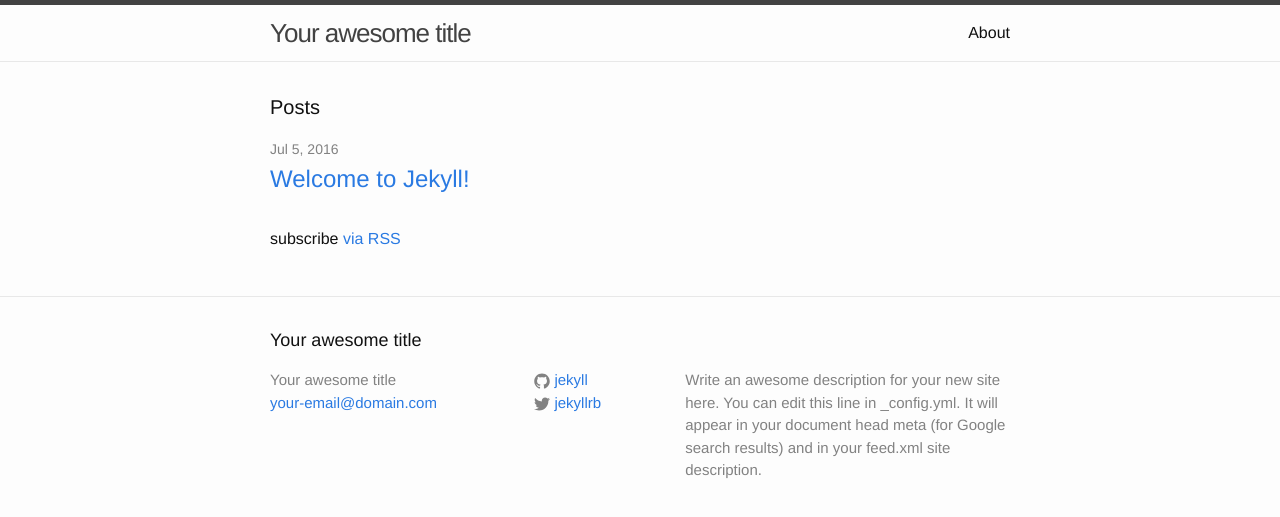
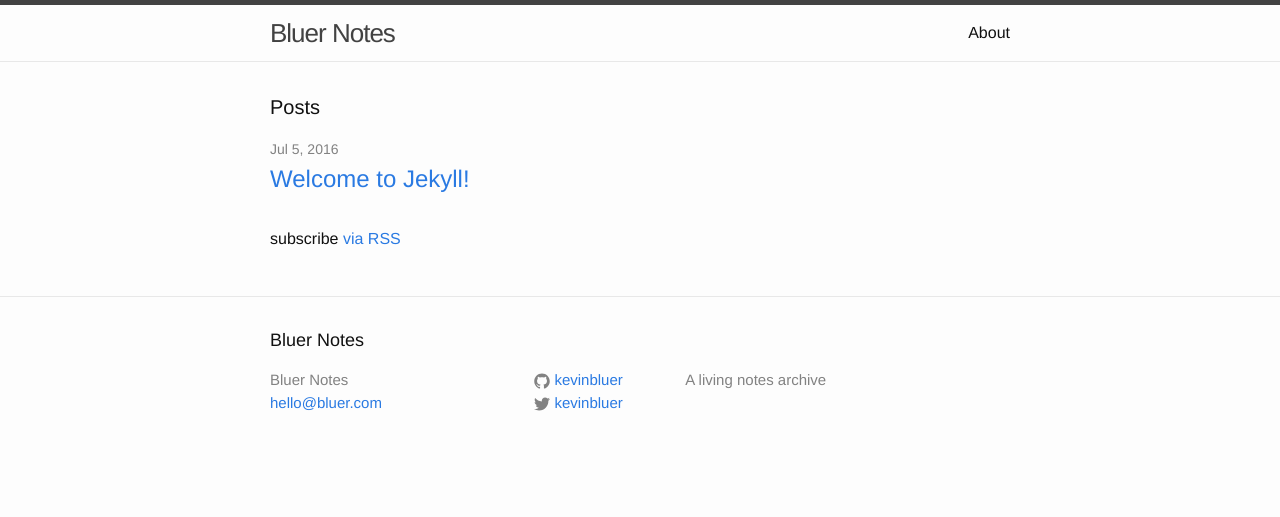
Before and after one commit to kevinbluer/bluer-notes-jekyll, a Jekyll site: the page built from index.html, in a window 1280 px wide. Shown: the top 517 px of the page. Built offline with Jekyll 4.4.1, drawn with Linux system fonts in a browser that asks for light colours.

Commit message:
customizing

```diff
--- a/_config.yml
+++ b/_config.yml
@@ -6,16 +6,14 @@
 # 'jekyll serve'. If you change this file, please restart the server process.
 
 # Site settings
-title: Your awesome title
-email: your-email@domain.com
+title: Bluer Notes
+email: hello@bluer.com
 description: > # this means to ignore newlines until "baseurl:"
-  Write an awesome description for your new site here. You can edit this
-  line in _config.yml. It will appear in your document head meta (for
-  Google search results) and in your feed.xml site description.
+  A living notes archive
 baseurl: "" # the subpath of your site, e.g. /blog
-url: "http://yourdomain.com" # the base hostname & protocol for your site
-twitter_username: jekyllrb
-github_username:  jekyll
+url: "http://notes.bluer.com" # the base hostname & protocol for your site
+twitter_username: kevinbluer
+github_username:  kevinbluer
 
 # Build settings
 markdown: kramdown
```
